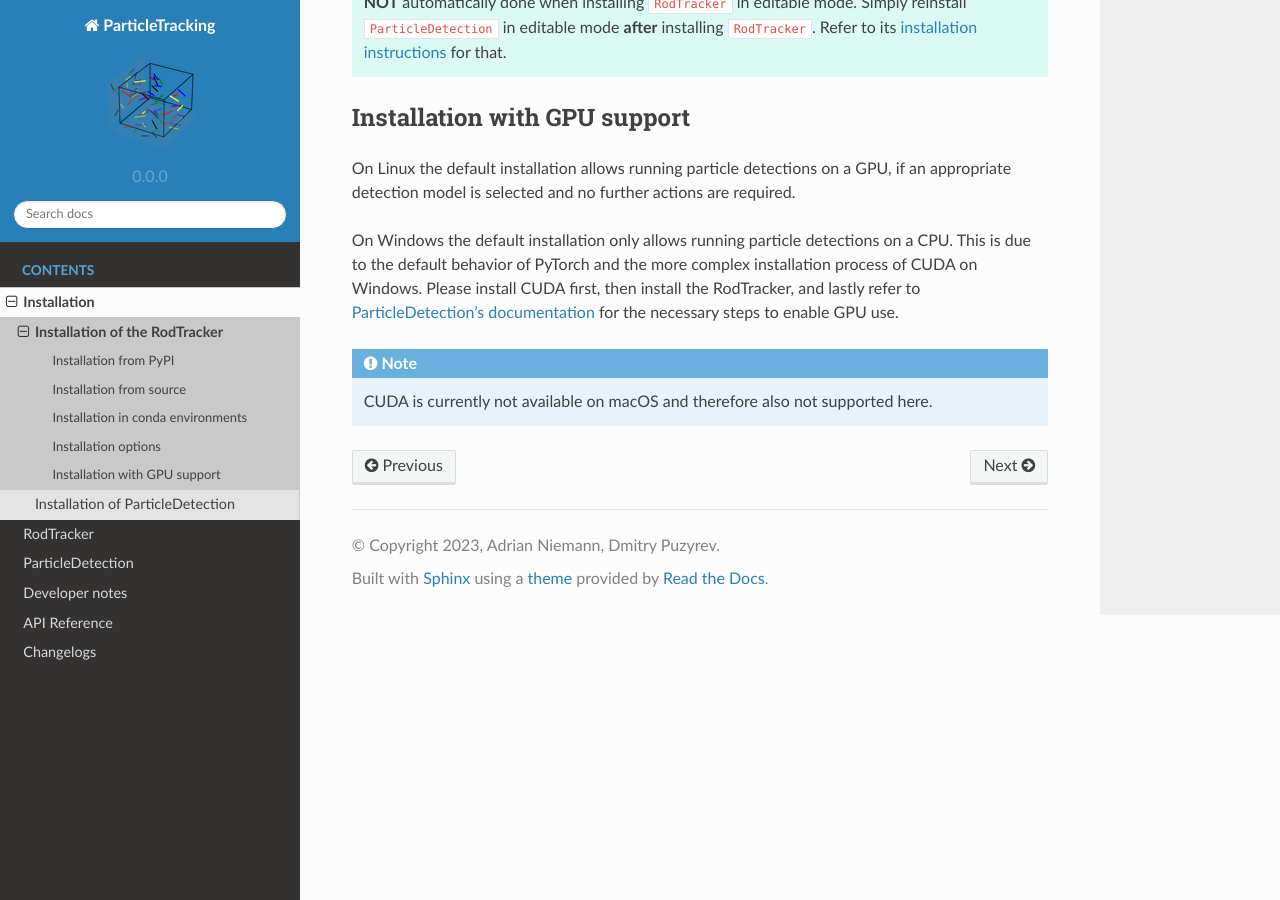
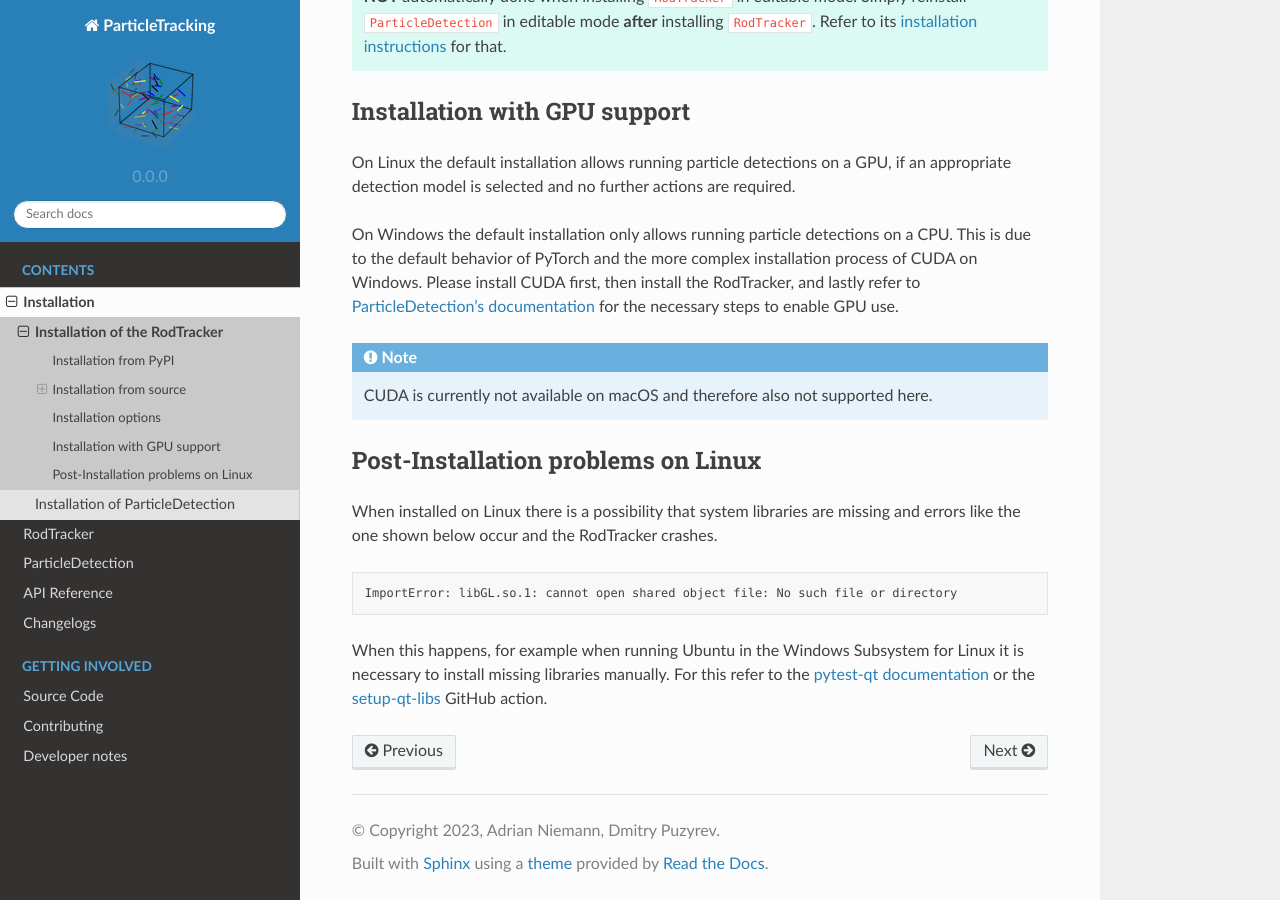
Before and after one commit to ANP-Granular/ParticleTracking, a Sphinx documentation site: the page built from docs/source/installation/rodtracker.md, in a window 1280 px wide and 900 px high, scrolled down 2680 px. Built offline with Sphinx 7.4.7 and the Read the Docs theme 2.0.0, drawn with Linux system fonts in a browser that asks for light colours; the version number is read from the project's files by our own code.

Commit message:
Update RodTracker docs
Adds information to the installation process on Linux.
Adds missing API documentation.
Adds a link to the source code (fixes #81).
Adds information on how to use the example detection model (fixes #85, #75).

````diff
--- a/docs/source/RodTracker-api/RodTracker.backend.rst
+++ b/docs/source/RodTracker-api/RodTracker.backend.rst
@@ -13,6 +13,7 @@
    backend/file_locations
    backend/img_data
    backend/logger
+   backend/miscellaneous
    backend/parallelism
    backend/reconstruction
    backend/rod_data
--- /dev/null
+++ b/docs/source/contributing.md
@@ -0,0 +1,2 @@
+```{include} ../../CONTRIBUTING.md
+```
--- a/docs/source/installation/rodtracker.md
+++ b/docs/source/installation/rodtracker.md
@@ -3,7 +3,7 @@
 
 The following installation instructions are only concerning installing the RodTracker as a python package.
 
-### Installation from PyPI
+## Installation from PyPI
 **Requirements:**
 - Python `>=3.8`
 - pip
@@ -17,7 +17,7 @@
 pip install RodTracker[OPTION]
 ```
 
-### Installation from source
+## Installation from source
 
 **Requirements:**
 - Python `>=3.8` is installed
@@ -99,3 +99,12 @@
 ```{note}
 CUDA is currently not available on macOS and therefore also not supported here.
 ```
+
+## Post-Installation problems on Linux
+When installed on Linux there is a possibility that system libraries are missing and errors like the one shown below occur and the RodTracker crashes.
+```text
+ImportError: libGL.so.1: cannot open shared object file: No such file or directory
+```
+
+When this happens, for example when running Ubuntu in the Windows Subsystem for Linux it is necessary to install missing libraries manually.
+For this refer to the [pytest-qt documentation](https://pytest-qt.readthedocs.io/en/latest/troubleshooting.html#github-actions-azure-pipelines-travis-ci-and-gitlab-ci-cd) or the [setup-qt-libs](https://github.com/tlambert03/setup-qt-libs) GitHub action.
````
Also changed, not shown: docs/source/RodTracker-api/backend/miscellaneous.rst (added, +7 -0 lines), docs/source/RodTracker/RodTracker.md (+2 -1 lines), docs/source/index.md (+10 -1 lines), docs/source/images/DetectionPreparation.png, 1 other file.
